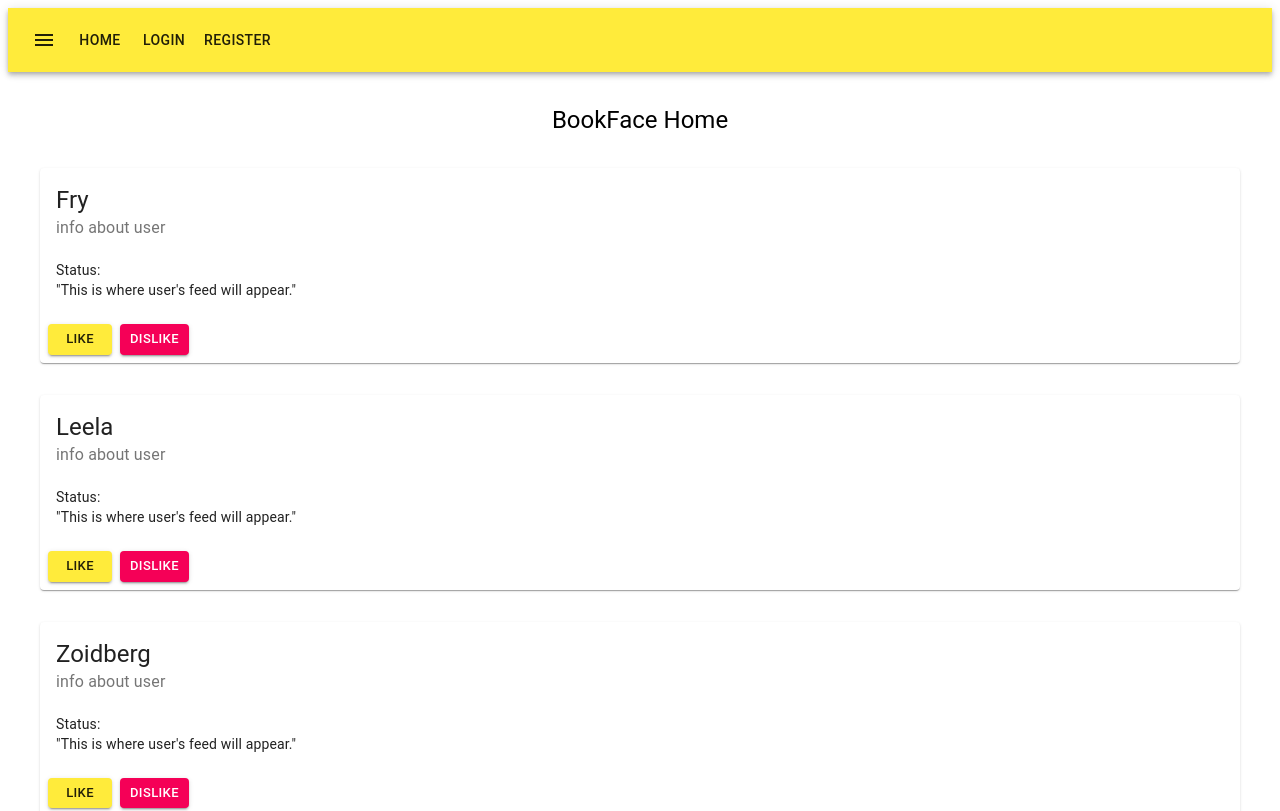
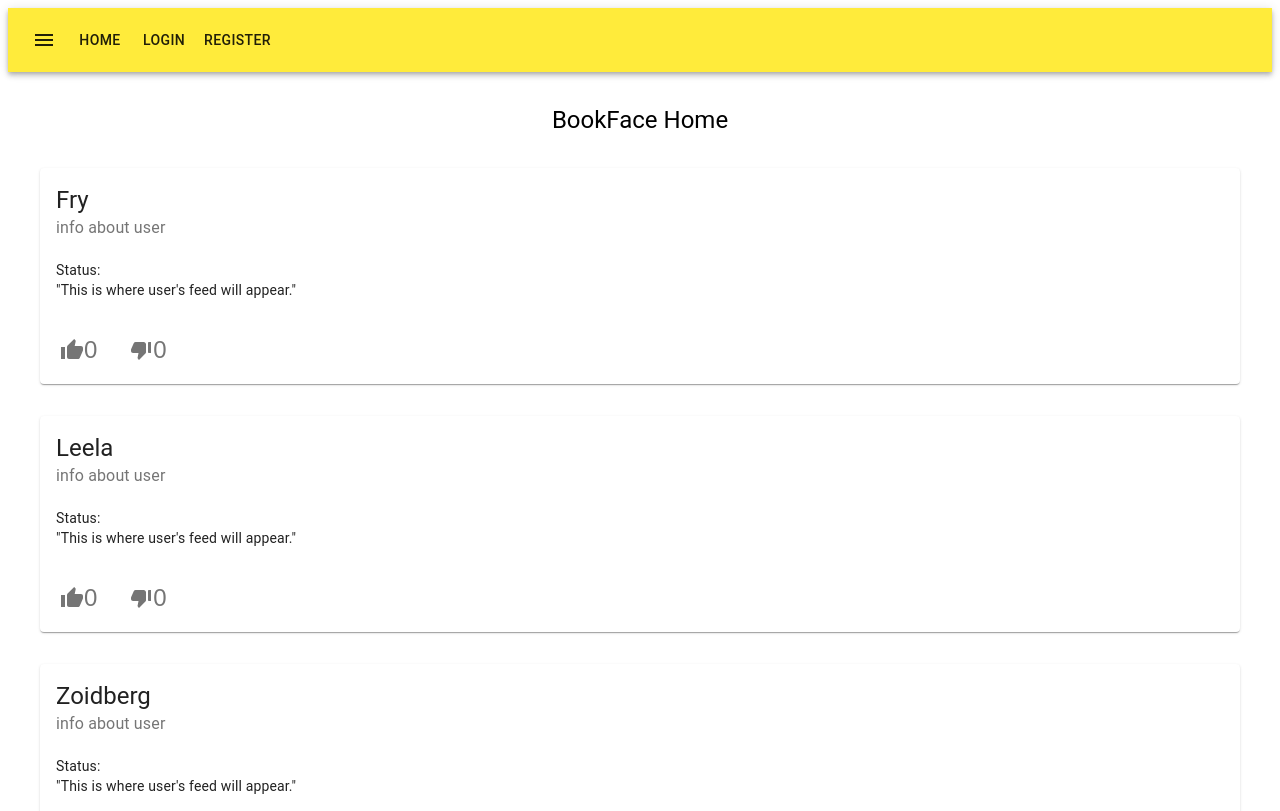
Before and after one commit to tellykei/bookface-react-website, a React (Create React App) app in the folder bookface/: page /home in a window 1280 px wide. Shown: the top 811 px of the page. Built offline with nearby package versions, Linux system fonts and the light colour scheme.

Commit message:
like/dislike feature

```diff
--- a/bookface/src/components/HomePage.js
+++ b/bookface/src/components/HomePage.js
@@ -1,10 +1,33 @@
 import React from 'react';
-
+import { IconButton } from '@material-ui/core';
 import Typography from '@material-ui/core/Typography';
 import { Card, CardContent, CardActions, Button } from '@material-ui/core';
+import ThumbUpIcon from '@material-ui/icons/ThumbUp';
+import ThumbDownAltIcon from "@material-ui/icons/ThumbDownAlt";
 
 class HomePage extends React.Component {
+    constructor(props){
+        super(props);
+        this.state = {
+            like: 0,
+            dislike:0,
+            updatedlike:false,
+            updateddislike:false
 
+        };
+        this.handelAddlike=this.handelAddlike.bind(this);
+        this.handleAdddislike=this.handleAdddislike.bind(this);
+    }
+    handelAddlike(event){
+        const{like}=this.state;
+        this.setState({like:like +1})
+        this.setState({updatedlike:!this.state.updatedlike})
+    }
+    handleAdddislike(event){
+        const{dislike}=this.state;
+        this.setState({dislike:dislike+1})
+        this.setState({updatedlike:!this.state.updateddislike})
+    }
     render() {
 
         const cards = ['Fry', 'Leela', 'Zoidberg'].map((name) => {
@@ -31,17 +54,21 @@ class HomePage extends React.Component {
                     </CardContent>
 
                     <CardActions>
-                        <Button variant={'contained'}
-                                size={'small'}
-                                color={'primary'}>
+                    <IconButton
+                        variant={"contained"}
+                        aria-label="like"
+                        onClick={this.handelAddlike}>
+                    <ThumbUpIcon />
+                     {this.state.like}
+                    </IconButton>
 
-                            Like
-                        </Button>
-                        <Button variant={'contained'}
-                                size={'small'}
-                                color={'secondary'}>
-                            Dislike
-                        </Button>
+                 <IconButton
+                    variant = {"contained"}
+                    aria-label="dislike"
+                    onClick={this.handleAdddislike}>
+                <ThumbDownAltIcon/>
+                    {this.state.dislike}
+                 </IconButton>
                     </CardActions>
                 </Card>
             )
```
